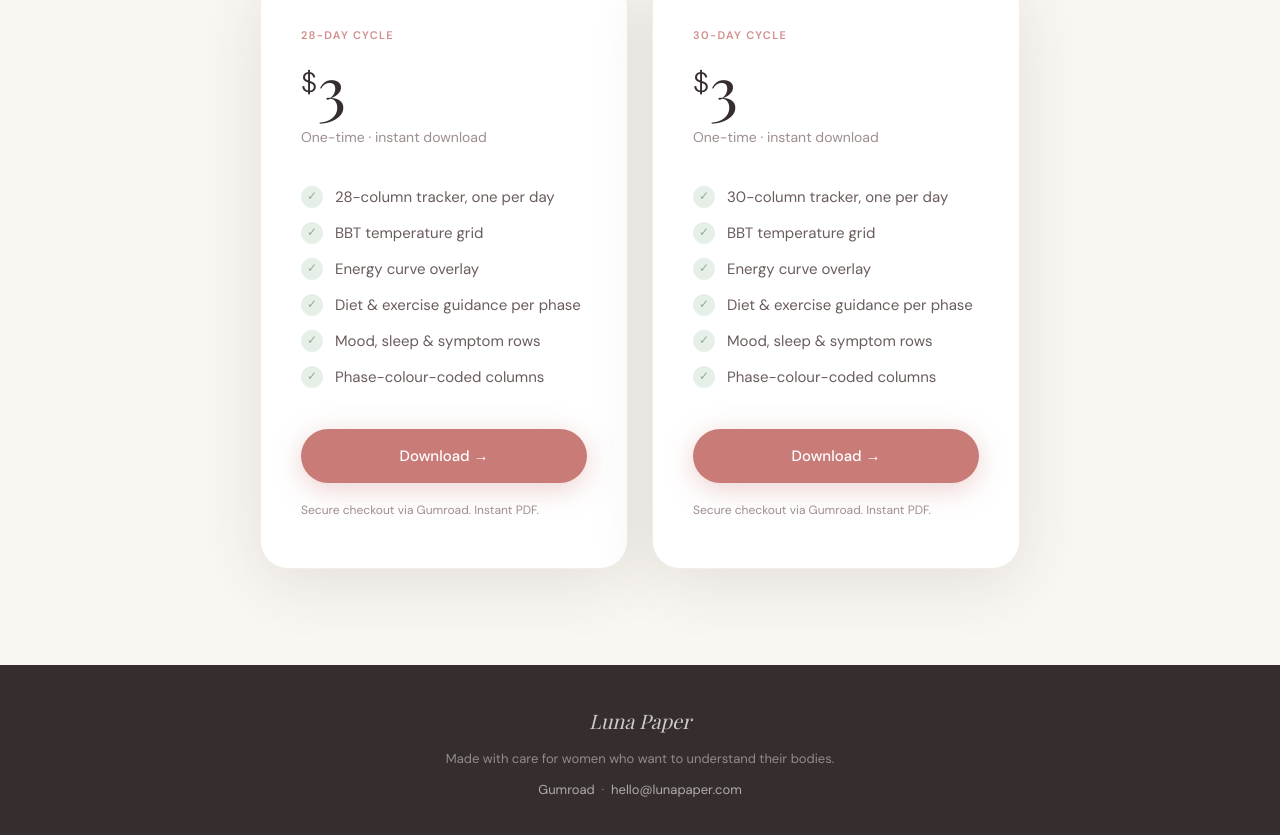
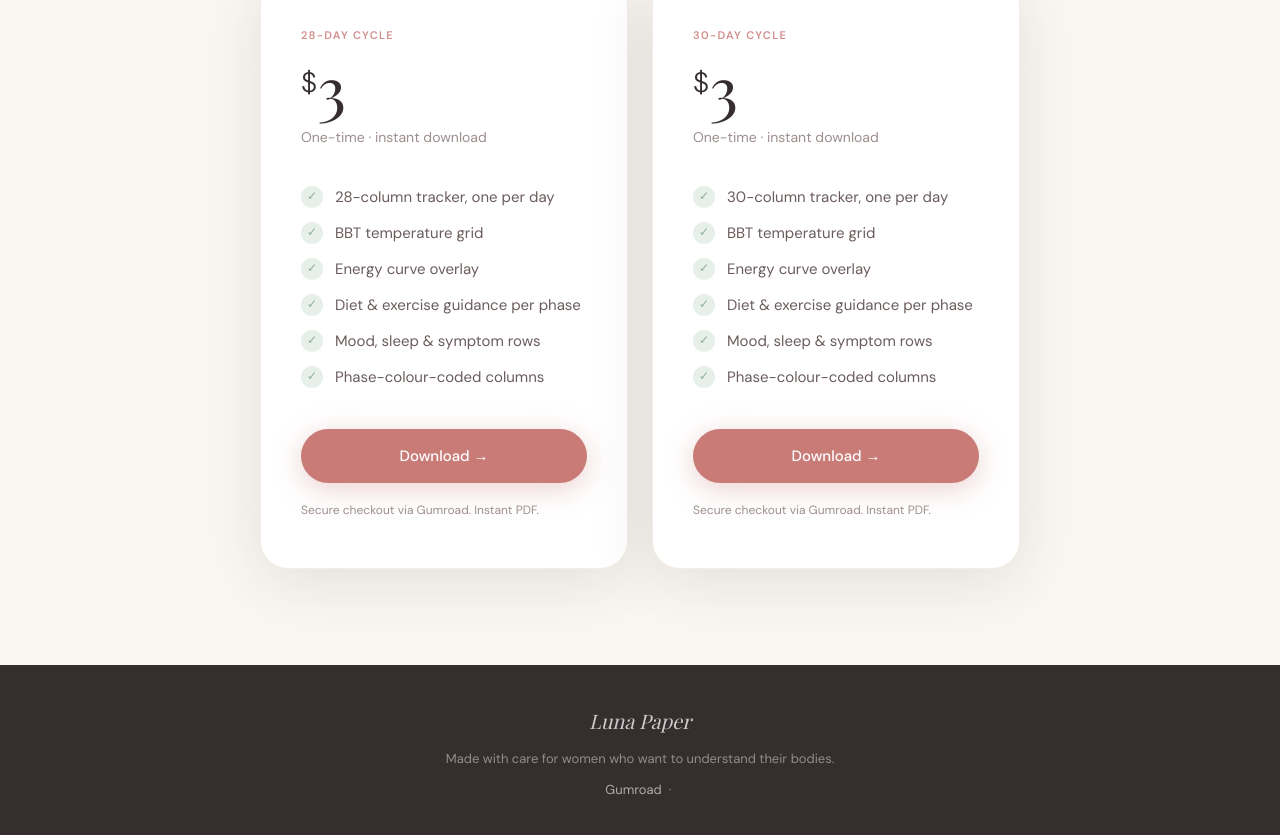
Before and after one commit to jordanmmck/luna-paper, a website: page index.html in a window 1280 px wide. Shown: the part 6472-7307 px from the top of the page. Drawn offline with nearby package versions, Linux system fonts and the light colour scheme; a web font is replaced by a local one.

Commit message:
remove email

```diff
--- a/index.html
+++ b/index.html
@@ -1462,7 +1462,6 @@
       <p style="margin-top: 10px">
         <a href="https://lunapaper.gumroad.com" target="_blank">Gumroad</a>
         &nbsp;·&nbsp;
-        <a href="mailto:hello@lunapaper.com">hello@lunapaper.com</a>
       </p>
     </footer>
 
```
